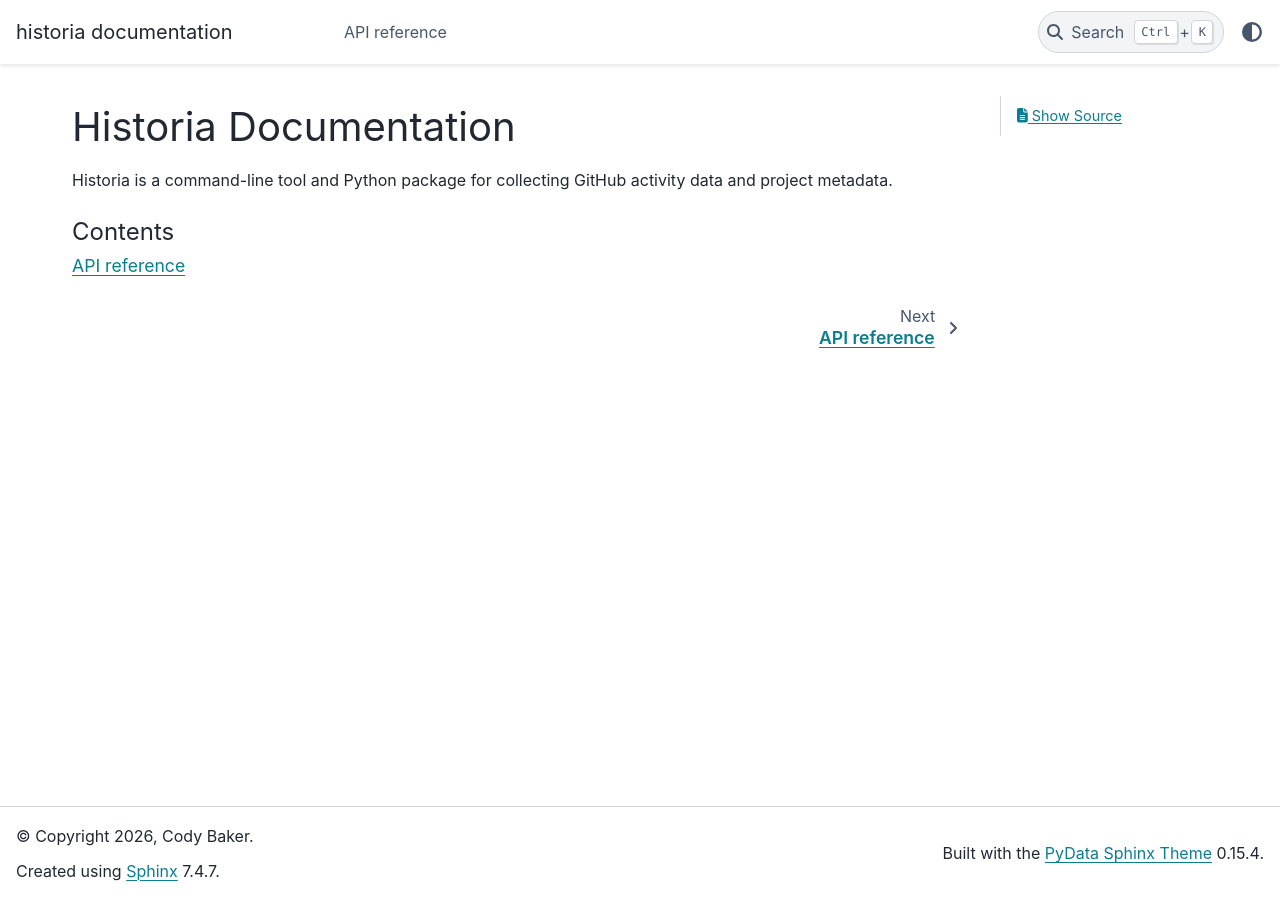
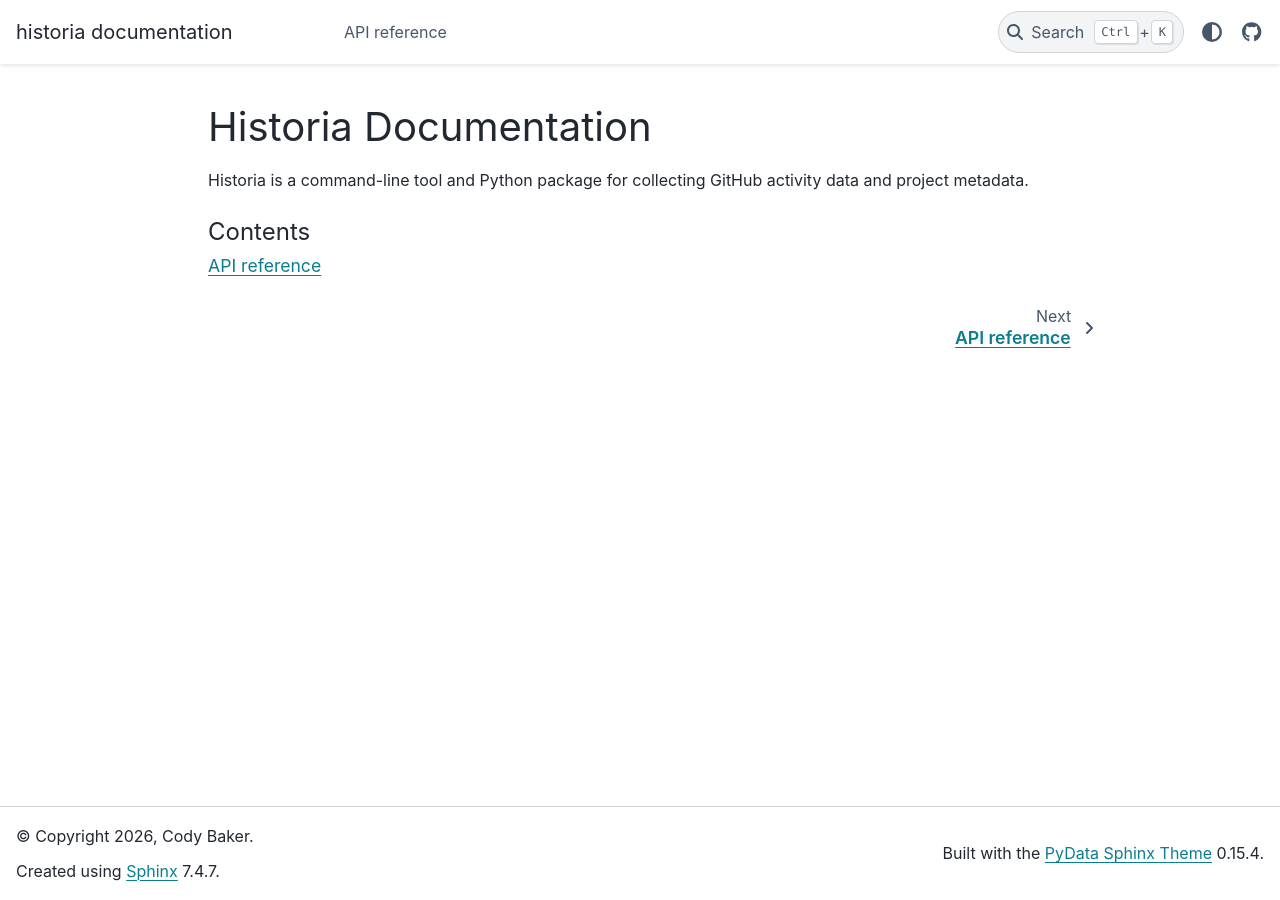
Before and after one commit to CodyCBakerPhD/historia, a Sphinx documentation site: the page built from docs/index.rst, in a window 1280 px wide. Built offline with Sphinx 7.4.7 and the PyData theme 0.15.4, drawn with Linux system fonts in a browser that asks for light colours.

Commit message:
Added GitHub icon link to docs navbar and removed "Show Source" page links (#42)
* Initial plan

* Added GitHub icon link to docs navbar and removed Show Source links

Agent-Logs-Url: https://github.com/CodyCBakerPhD/historia/sessions/50fd81c6-e7ae-4bba-8fa3-1b36160c9c08

Co-authored-by: CodyCBakerPhD <51133164+CodyCBakerPhD@users.noreply.github.com>

* Enhance data-update routing and reorganize CLI structure

Enhanced data-update routing with GitHub-specific APIs, exposed CLI for extensions, and removed obsolete shims. Reorganized CLI commands and added README badge block.

---------

Co-authored-by: copilot-swe-agent[bot] <198982749+Copilot@users.noreply.github.com>
Co-authored-by: CodyCBakerPhD <51133164+CodyCBakerPhD@users.noreply.github.com>

```diff
--- a/docs/conf.py
+++ b/docs/conf.py
@@ -31,3 +31,14 @@ python_maximum_signature_line_length = 88
 python_trailing_comma_in_multi_line_signatures = True
 
 html_theme = "pydata_sphinx_theme"
+html_theme_options = {
+    "icon_links": [
+        {
+            "name": "GitHub",
+            "url": "https://github.com/CodyCBakerPhD/historia",
+            "icon": "fa-brands fa-github",
+            "type": "fontawesome",
+        },
+    ],
+}
+html_show_sourcelink = False
```
Also changed, not shown: CHANGELOG.md (+2 -1 lines).
